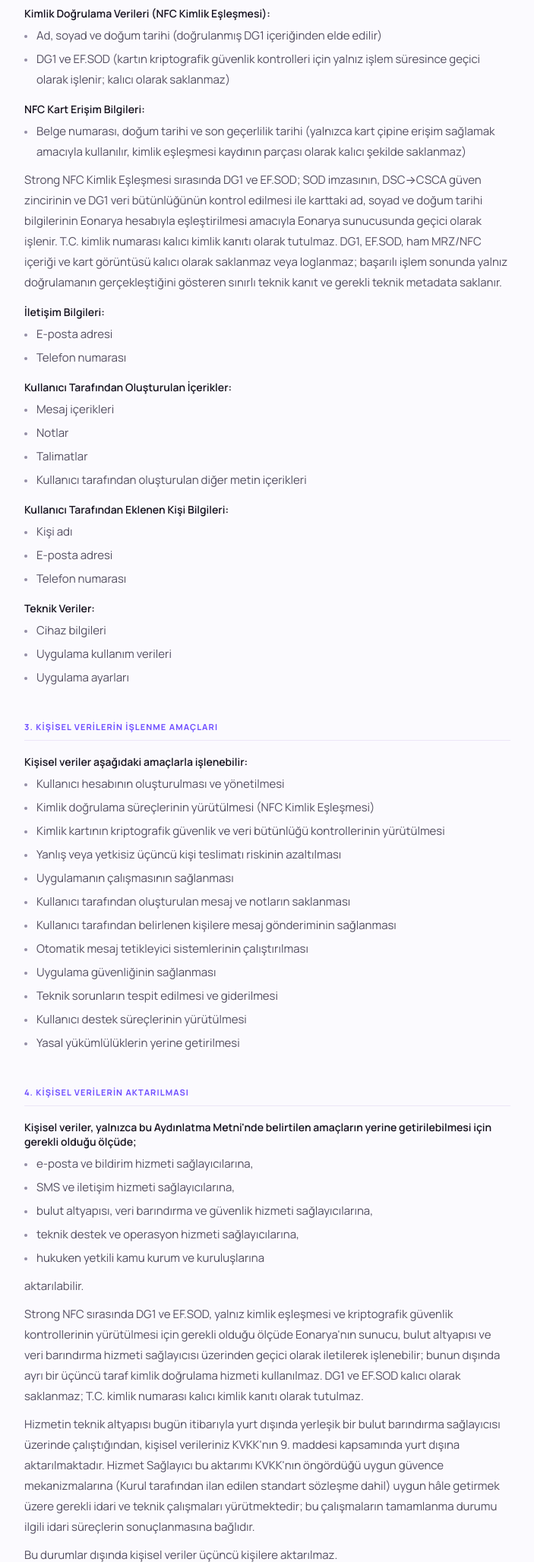
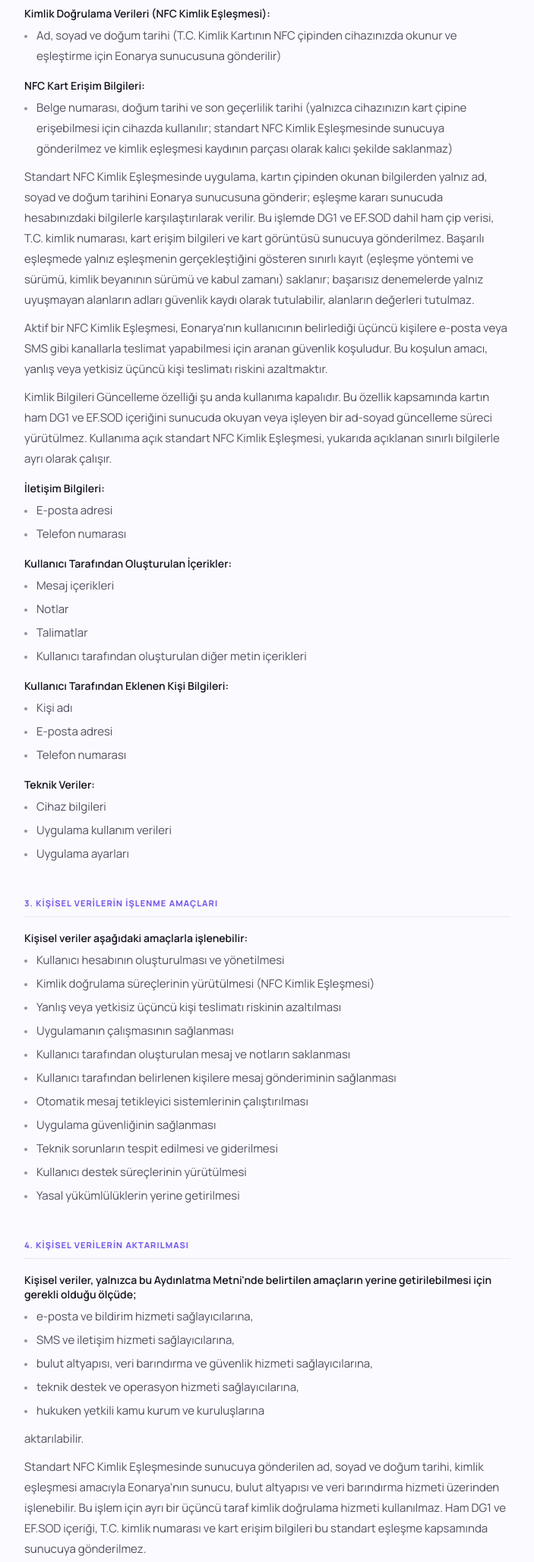
Before and after one commit to arifay1980/eonarya-website, a website: page aydinlatma.html in a window 1280 px wide. Shown: the part 1040-3096 px from the top of the page at 76% size, without its empty margins (288-991 px from the left). Drawn offline with Linux system fonts and the light colour scheme.

Commit message:
chore(legal): stage generated v1.4 privacy and KVKK web parity [skip ci]

```diff
--- a/aydinlatma.html
+++ b/aydinlatma.html
@@ -131,14 +131,15 @@
     </ul>
     <p class="doc-sub">Kimlik Doğrulama Verileri (NFC Kimlik Eşleşmesi):</p>
     <ul class="doc-bullets">
-      <li>Ad, soyad ve doğum tarihi (doğrulanmış DG1 içeriğinden elde edilir)</li>
-      <li>DG1 ve EF.SOD (kartın kriptografik güvenlik kontrolleri için yalnız işlem süresince geçici olarak işlenir; kalıcı olarak saklanmaz)</li>
+      <li>Ad, soyad ve doğum tarihi (T.C. Kimlik Kartının NFC çipinden cihazınızda okunur ve eşleştirme için Eonarya sunucusuna gönderilir)</li>
     </ul>
     <p class="doc-sub">NFC Kart Erişim Bilgileri:</p>
     <ul class="doc-bullets">
-      <li>Belge numarası, doğum tarihi ve son geçerlilik tarihi (yalnızca kart çipine erişim sağlamak amacıyla kullanılır, kimlik eşleşmesi kaydının parçası olarak kalıcı şekilde saklanmaz)</li>
+      <li>Belge numarası, doğum tarihi ve son geçerlilik tarihi (yalnızca cihazınızın kart çipine erişebilmesi için cihazda kullanılır; standart NFC Kimlik Eşleşmesinde sunucuya gönderilmez ve kimlik eşleşmesi kaydının parçası olarak kalıcı şekilde saklanmaz)</li>
     </ul>
-    <p class="doc-body">Strong NFC Kimlik Eşleşmesi sırasında DG1 ve EF.SOD; SOD imzasının, DSC→CSCA güven zincirinin ve DG1 veri bütünlüğünün kontrol edilmesi ile karttaki ad, soyad ve doğum tarihi bilgilerinin Eonarya hesabıyla eşleştirilmesi amacıyla Eonarya sunucusunda geçici olarak işlenir. T.C. kimlik numarası kalıcı kimlik kanıtı olarak tutulmaz. DG1, EF.SOD, ham MRZ/NFC içeriği ve kart görüntüsü kalıcı olarak saklanmaz veya loglanmaz; başarılı işlem sonunda yalnız doğrulamanın gerçekleştiğini gösteren sınırlı teknik kanıt ve gerekli teknik metadata saklanır.</p>
+    <p class="doc-body">Standart NFC Kimlik Eşleşmesinde uygulama, kartın çipinden okunan bilgilerden yalnız ad, soyad ve doğum tarihini Eonarya sunucusuna gönderir; eşleşme kararı sunucuda hesabınızdaki bilgilerle karşılaştırılarak verilir. Bu işlemde DG1 ve EF.SOD dahil ham çip verisi, T.C. kimlik numarası, kart erişim bilgileri ve kart görüntüsü sunucuya gönderilmez. Başarılı eşleşmede yalnız eşleşmenin gerçekleştiğini gösteren sınırlı kayıt (eşleşme yöntemi ve sürümü, kimlik beyanının sürümü ve kabul zamanı) saklanır; başarısız denemelerde yalnız uyuşmayan alanların adları güvenlik kaydı olarak tutulabilir, alanların değerleri tutulmaz.</p>
+    <p class="doc-body">Aktif bir NFC Kimlik Eşleşmesi, Eonarya'nın kullanıcının belirlediği üçüncü kişilere e-posta veya SMS gibi kanallarla teslimat yapabilmesi için aranan güvenlik koşuludur. Bu koşulun amacı, yanlış veya yetkisiz üçüncü kişi teslimatı riskini azaltmaktır.</p>
+    <p class="doc-body">Kimlik Bilgileri Güncelleme özelliği şu anda kullanıma kapalıdır. Bu özellik kapsamında kartın ham DG1 ve EF.SOD içeriğini sunucuda okuyan veya işleyen bir ad-soyad güncelleme süreci yürütülmez. Kullanıma açık standart NFC Kimlik Eşleşmesi, yukarıda açıklanan sınırlı bilgilerle ayrı olarak çalışır.</p>
     <p class="doc-sub">İletişim Bilgileri:</p>
     <ul class="doc-bullets">
       <li>E-posta adresi</li>
@@ -171,7 +172,6 @@
     <ul class="doc-bullets">
       <li>Kullanıcı hesabının oluşturulması ve yönetilmesi</li>
       <li>Kimlik doğrulama süreçlerinin yürütülmesi (NFC Kimlik Eşleşmesi)</li>
-      <li>Kimlik kartının kriptografik güvenlik ve veri bütünlüğü kontrollerinin yürütülmesi</li>
       <li>Yanlış veya yetkisiz üçüncü kişi teslimatı riskinin azaltılması</li>
       <li>Uygulamanın çalışmasının sağlanması</li>
       <li>Kullanıcı tarafından oluşturulan mesaj ve notların saklanması</li>
@@ -195,7 +195,7 @@
       <li>hukuken yetkili kamu kurum ve kuruluşlarına</li>
     </ul>
     <p class="doc-body">aktarılabilir.</p>
-    <p class="doc-body">Strong NFC sırasında DG1 ve EF.SOD, yalnız kimlik eşleşmesi ve kriptografik güvenlik kontrollerinin yürütülmesi için gerekli olduğu ölçüde Eonarya'nın sunucu, bulut altyapısı ve veri barındırma hizmeti sağlayıcısı üzerinden geçici olarak iletilerek işlenebilir; bunun dışında ayrı bir üçüncü taraf kimlik doğrulama hizmeti kullanılmaz. DG1 ve EF.SOD kalıcı olarak saklanmaz; T.C. kimlik numarası kalıcı kimlik kanıtı olarak tutulmaz.</p>
+    <p class="doc-body">Standart NFC Kimlik Eşleşmesinde sunucuya gönderilen ad, soyad ve doğum tarihi, kimlik eşleşmesi amacıyla Eonarya'nın sunucu, bulut altyapısı ve veri barındırma hizmeti üzerinden işlenebilir. Bu işlem için ayrı bir üçüncü taraf kimlik doğrulama hizmeti kullanılmaz. Ham DG1 ve EF.SOD içeriği, T.C. kimlik numarası ve kart erişim bilgileri bu standart eşleşme kapsamında sunucuya gönderilmez.</p>
     <p class="doc-body">Hizmetin teknik altyapısı bugün itibarıyla yurt dışında yerleşik bir bulut barındırma sağlayıcısı üzerinde çalıştığından, kişisel verileriniz KVKK'nın 9. maddesi kapsamında yurt dışına aktarılmaktadır. Hizmet Sağlayıcı bu aktarımı KVKK'nın öngördüğü uygun güvence mekanizmalarına (Kurul tarafından ilan edilen standart sözleşme dahil) uygun hâle getirmek üzere gerekli idari ve teknik çalışmaları yürütmektedir; bu çalışmaların tamamlanma durumu ilgili idari süreçlerin sonuçlanmasına bağlıdır.</p>
     <p class="doc-body">Bu durumlar dışında kişisel veriler üçüncü kişilere aktarılmaz.</p>
   </div>
@@ -205,13 +205,13 @@
     <p class="doc-sub">Kişisel veriler aşağıdaki yollarla elektronik ortamda toplanmaktadır:</p>
     <ul class="doc-bullets">
       <li>Mobil uygulama üzerinden kullanıcı tarafından girilen bilgiler</li>
-      <li>Kullanıcının kendi isteğiyle başlattığı Strong NFC Kimlik Eşleşmesi sırasında T.C. Kimlik Kartından okunan DG1 ve EF.SOD ile doğrulanmış DG1 içeriğinden elde edilen ad, soyad ve doğum tarihi</li>
+      <li>Kullanıcının kendi isteğiyle başlattığı NFC Kimlik Eşleşmesi sırasında T.C. Kimlik Kartının çipinden cihazda okunan ad, soyad ve doğum tarihi</li>
       <li>NFC ile kart çipine erişim amacıyla kullanıcı tarafından girilen belge numarası, doğum tarihi ve son geçerlilik tarihi</li>
       <li>Uygulama kullanımı sırasında oluşan teknik veriler</li>
       <li>Kullanıcı ayarları ve tercihler</li>
     </ul>
     <p class="doc-body">Hesap açılışı, mesajların saklanması ve kullanıcının belirlediği teslimat süreçlerinin yürütülmesi kapsamındaki kişisel veriler, sözleşmenin kurulması ve ifasıyla doğrudan doğruya ilgili olması (KVKK m.5/2-c) ile kanunlarda açıkça öngörülme veya hukuki yükümlülüğün yerine getirilmesi (KVKK m.5/2-a, m.5/2-ç) hukuki sebeplerine dayanılarak işlenir.</p>
-    <p class="doc-body">Strong NFC kapsamında DG1 ve EF.SOD'un geçici işlenmesi ile doğrulanmış DG1 içeriğinden elde edilen ad, soyad ve doğum tarihinin eşleştirilmesi; kartın kriptografik güvenlik ve veri bütünlüğü kontrollerinin yürütülmesi, hesap ve teslimat güvenliğinin artırılması, kimlik kötüye kullanımının azaltılması ve yanlış veya yetkisiz üçüncü kişi teslimatı riskinin önlenmesi amaçlarıyla, veri sorumlusunun meşru menfaati hukuki sebebine (KVKK m.5/2-f) dayanılarak yürütülür. Strong NFC kullanıcının kendi iradesiyle başlattığı bir işlemdir; ancak bu işlem KVKK açık rızası niteliğinde değildir ve NFC verilerinin işlenmesi açık rızaya dayanmaz.</p>
+    <p class="doc-body">NFC Kimlik Eşleşmesinde ad, soyad ve doğum tarihinin hesap bilgileriyle eşleştirilmesi; hesap ve teslimat güvenliğinin artırılması, kimlik kötüye kullanımının azaltılması ve yanlış veya yetkisiz üçüncü kişi teslimatı riskinin önlenmesi amaçlarıyla, veri sorumlusunun meşru menfaati hukuki sebebine (KVKK m.5/2-f) dayanılarak yürütülür. NFC Kimlik Eşleşmesi kullanıcının kendi isteğiyle başlatılır; ancak bu işlem KVKK açık rızası niteliğinde değildir ve bu veri işleme faaliyeti açık rızaya dayanmaz.</p>
   </div>
 
   <div class="doc-section">
```
